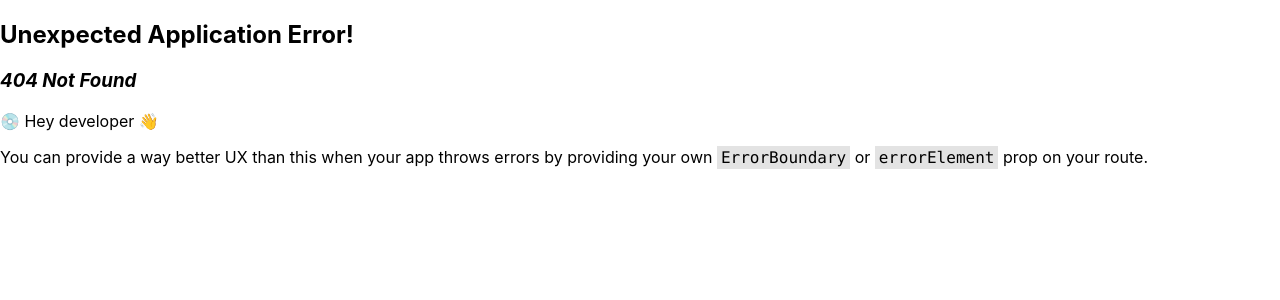
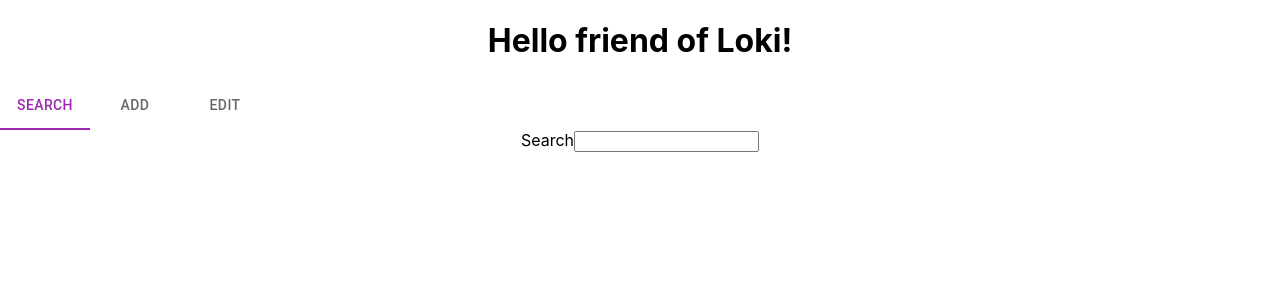
Before and after one commit to mrlokimonster/library.ui, a React (Create React App) app: page /search in a window 1280 px wide. Before the commit this address had no page. Shown: the top 300 px of the page. Built offline with nearby package versions, Linux system fonts and the light colour scheme.

Commit message:
add menu options (#3)

```diff
--- a/package.json
+++ b/package.json
@@ -3,6 +3,9 @@
   "version": "0.1.0",
   "private": true,
   "dependencies": {
+    "@emotion/react": "^11.10.5",
+    "@emotion/styled": "^11.10.5",
+    "@mui/material": "^5.11.3",
     "@testing-library/jest-dom": "^5.16.5",
     "@testing-library/react": "^13.4.0",
     "@testing-library/user-event": "^13.5.0",
--- a/src/App.css
+++ b/src/App.css
@@ -1,16 +1,5 @@
 .App {
   text-align: center;
-}
-
-.App-logo {
-  height: 40vmin;
-  pointer-events: none;
-}
-
-@media (prefers-reduced-motion: no-preference) {
-  .App-logo {
-    animation: App-logo-spin infinite 20s linear;
-  }
 }
 
 .App-header {
@@ -23,16 +12,3 @@
   font-size: calc(10px + 2vmin);
   color: white;
 }
-
-.App-link {
-  color: #61dafb;
-}
-
-@keyframes App-logo-spin {
-  from {
-    transform: rotate(0deg);
-  }
-  to {
-    transform: rotate(360deg);
-  }
-}
--- a/src/App.tsx
+++ b/src/App.tsx
@@ -1,16 +1,14 @@
-import logo from "./logo.svg";
-import SearchPage from "./areas/search/search-book";
+import { Outlet } from "react-router";
+import TopMenu from "./shared-components/top-menu";
 import "./App.css";
-import AddBook from "./areas/add/add-book";
 
 function App() {
   return (
     <div className="App">
-      <header className="App-header">
-        <img src={logo} className="App-logo" alt="logo" />
+      <header>
         <h1>Hello friend of Loki!</h1>
-        <SearchPage />
-        <AddBook />
+        <TopMenu />
+        <Outlet />
       </header>
     </div>
   );
--- a/src/areas/edit/edit-book.tsx
+++ /dev/null
@@ -1 +0,0 @@
-export default function EditBook() {}
--- /dev/null
+++ b/src/pages/edit/edit-book.tsx
@@ -0,0 +1,3 @@
+export default function EditBook() {
+  return <></>;
+}
--- a/src/areas/search/search-book.tsx
+++ b/src/pages/search/search-book.tsx
@@ -1,4 +1,4 @@
-export default function SearchPage() {
+export default function SearchBook() {
   return (
     <div>
       <label htmlFor="searchInput">
--- /dev/null
+++ b/src/shared-components/top-menu.tsx
@@ -0,0 +1,37 @@
+import * as React from "react";
+import Tabs from "@mui/material/Tabs";
+import Tab from "@mui/material/Tab";
+import Box from "@mui/material/Box";
+import { Link } from "react-router-dom";
+
+export default function TopMenu() {
+  const [value, setValue] = React.useState("one");
+
+  const handleChange = (event: React.SyntheticEvent, newValue: string) => {
+    setValue(newValue);
+  };
+
+  return (
+    <>
+      <Box sx={{ width: "100%" }}>
+        <Tabs
+          value={value}
+          onChange={handleChange}
+          textColor="secondary"
+          indicatorColor="secondary"
+          aria-label="secondary tabs example"
+          orientation="horizontal"
+        >
+          <Tab
+            value="one"
+            label="Search"
+            component={Link}
+            to="/search"
+          />
+          <Tab value="two" label="Add" component={Link} to="/add" />
+          <Tab value="three" label="Edit" component={Link} to="/edit" />
+        </Tabs>
+      </Box>
+    </>
+  );
+}
```
Also changed, not shown: src/index.tsx (+18 -1 lines), src/pages/add/add-book.tsx (renamed from src/areas/add/add-book.tsx), 2 other files (tests, documents, lock files or other folders).
